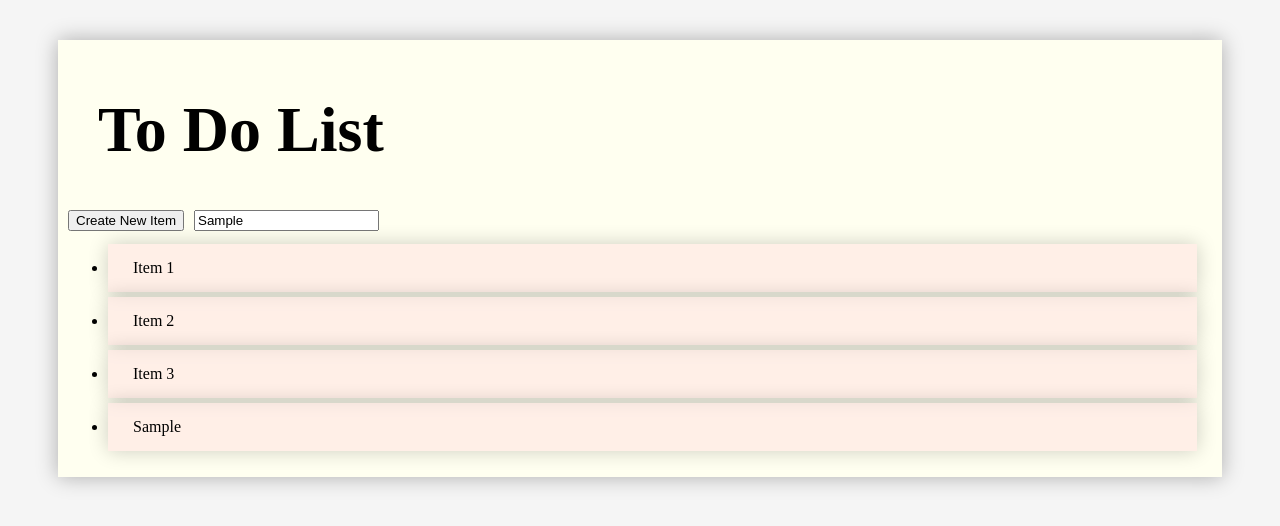
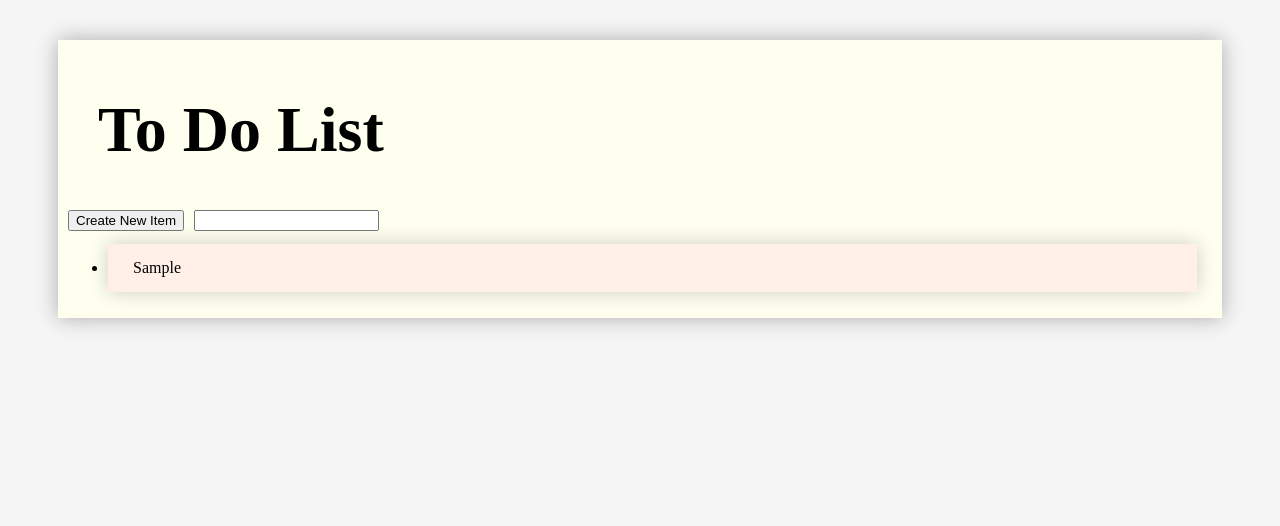
Before and after one commit to luke-taful/homepage, a plain HTML site: page todo.html in a window 1280 px wide. Both pictures are taken after typing "Sample" into the empty fields and a click on the button "Create New Item". Drawn offline with Linux system fonts and the light colour scheme.

Commit message:
Made text box clear when new task is added.

```diff
--- a/todo.html
+++ b/todo.html
@@ -61,9 +61,6 @@
         <input type="text" id="itemText" name="itemText"></input>
     <br>
         <ul id="taskList">
-            <li onclick="removeItem()">Item 1</li>
-            <li>Item 2</li>
-            <li>Item 3</li>
         </ul>
 
 
--- a/todo.js
+++ b/todo.js
@@ -7,9 +7,12 @@ function addItem(newText){
     newListItem.setAttribute('id', 'item '+x);
     newListItem.setAttribute('onclick', 'removeItem(this.id)');
 
-    newText = document.getElementById("itemText").value;
+    it = document.getElementById("itemText");
+    newText = it.value;
     newListItem.textContent = newText;
     ul.appendChild(newListItem);
+
+    it.value = null;
     x+=1;
 }
 
```
